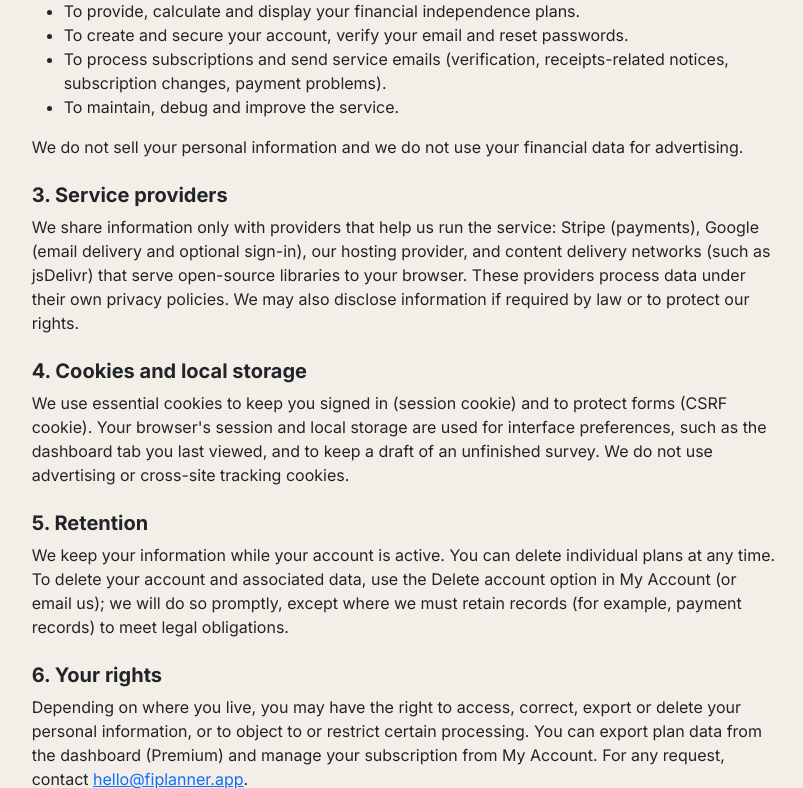
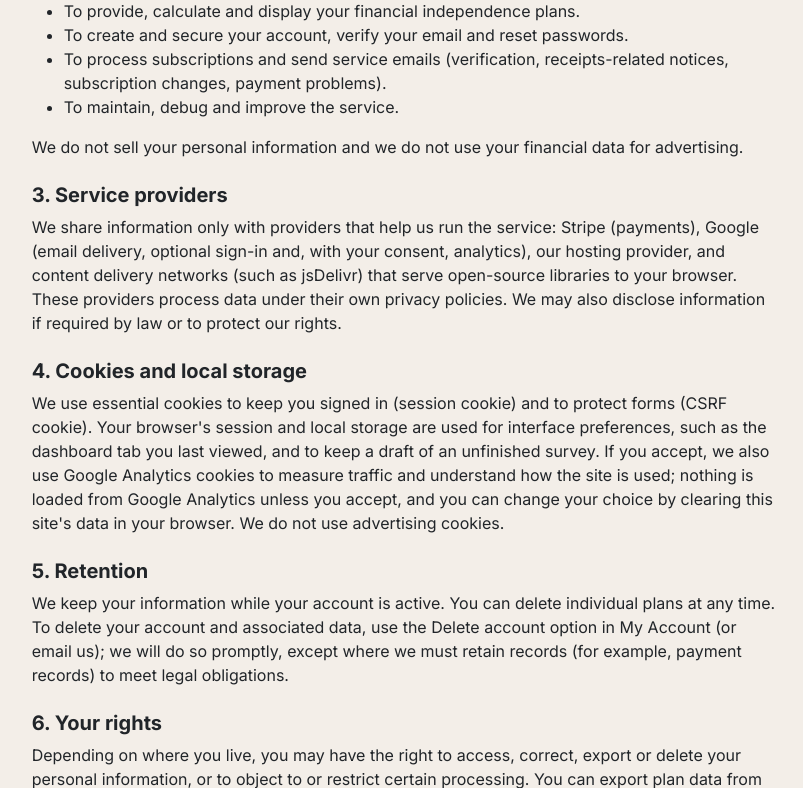
Before and after one commit to jschiffres/FIREWebsite, a Django app: page /privacy/ in a window 1280 px wide. Shown: the part 587-1375 px from the top of the page, without its empty margins (235-1038 px from the left). Run offline with Django 5.2, Linux system fonts and the light colour scheme.

Commit message:
Add consent-gated Google Analytics 4
Co-authored-by: Copilot App <223556219+Copilot@users.noreply.github.com>

```diff
--- a/FIRESimulator/FIRE/context_processors.py
+++ b/FIRESimulator/FIRE/context_processors.py
@@ -22,6 +22,7 @@ def premium(request):
     return {
         'css_version': _css_version(),
         'site_url': settings.SITE_URL.rstrip('/'),
+        'ga_measurement_id': settings.GA_MEASUREMENT_ID,
         'is_premium': user_is_premium(user),
         'free_plan_limit': settings.FREE_PLAN_LIMIT,
         'email_unverified': unverified,
--- a/FIRESimulator/FIRE/templates/FIRE/base.html
+++ b/FIRESimulator/FIRE/templates/FIRE/base.html
@@ -169,4 +169,42 @@
       </ul>
     </footer>
   </div>
+  {% if ga_measurement_id %}
+  <div id="consent-banner" class="position-fixed bottom-0 start-0 end-0 bg-dark text-light p-3 d-none" style="z-index:1080" role="region" aria-label="Cookie consent">
+    <div class="container d-flex flex-wrap align-items-center justify-content-between gap-2">
+      <span class="small">We use Google Analytics cookies to understand how the site is used. See our <a class="link-light" href="{% url 'privacy' %}">Privacy Policy</a>.</span>
+      <span>
+        <button type="button" id="consent-decline" class="btn btn-sm btn-outline-light me-2">Decline</button>
+        <button type="button" id="consent-accept" class="btn btn-sm btn-success">Accept</button>
+      </span>
+    </div>
+  </div>
+  <script>
+    (function () {
+      var id = "{{ ga_measurement_id|escapejs }}";
+      var banner = document.getElementById('consent-banner');
+      function load() {
+        window.dataLayer = window.dataLayer || [];
+        window.gtag = function () { dataLayer.push(arguments); };
+        gtag('js', new Date());
+        gtag('config', id, {anonymize_ip: true});
+        var s = document.createElement('script');
+        s.async = true;
+        s.src = 'https://www.googletagmanager.com/gtag/js?id=' + encodeURIComponent(id);
+        document.head.appendChild(s);
+      }
+      var choice = null;
+      try { choice = localStorage.getItem('ga_consent'); } catch (e) {}
+      if (choice === 'granted') { load(); }
+      else if (choice !== 'denied') { banner.classList.remove('d-none'); }
+      function set(v) {
+        try { localStorage.setItem('ga_consent', v); } catch (e) {}
+        banner.classList.add('d-none');
+        if (v === 'granted') { load(); }
+      }
+      document.getElementById('consent-accept').addEventListener('click', function () { set('granted'); });
+      document.getElementById('consent-decline').addEventListener('click', function () { set('denied'); });
+    })();
+  </script>
+  {% endif %}
 </body>
--- a/FIRESimulator/FIRE/templates/FIRE/privacy.html
+++ b/FIRESimulator/FIRE/templates/FIRE/privacy.html
@@ -25,10 +25,10 @@
   <p>We do not sell your personal information and we do not use your financial data for advertising.</p>
 
   <h2 class="fs-5 fw-bold mt-4">3. Service providers</h2>
-  <p>We share information only with providers that help us run the service: Stripe (payments), Google (email delivery and optional sign-in), our hosting provider, and content delivery networks (such as jsDelivr) that serve open-source libraries to your browser. These providers process data under their own privacy policies. We may also disclose information if required by law or to protect our rights.</p>
+  <p>We share information only with providers that help us run the service: Stripe (payments), Google (email delivery, optional sign-in and, with your consent, analytics), our hosting provider, and content delivery networks (such as jsDelivr) that serve open-source libraries to your browser. These providers process data under their own privacy policies. We may also disclose information if required by law or to protect our rights.</p>
 
   <h2 class="fs-5 fw-bold mt-4">4. Cookies and local storage</h2>
-  <p>We use essential cookies to keep you signed in (session cookie) and to protect forms (CSRF cookie). Your browser's session and local storage are used for interface preferences, such as the dashboard tab you last viewed, and to keep a draft of an unfinished survey. We do not use advertising or cross-site tracking cookies.</p>
+  <p>We use essential cookies to keep you signed in (session cookie) and to protect forms (CSRF cookie). Your browser's session and local storage are used for interface preferences, such as the dashboard tab you last viewed, and to keep a draft of an unfinished survey. If you accept, we also use Google Analytics cookies to measure traffic and understand how the site is used; nothing is loaded from Google Analytics unless you accept, and you can change your choice by clearing this site's data in your browser. We do not use advertising cookies.</p>
 
   <h2 class="fs-5 fw-bold mt-4">5. Retention</h2>
   <p>We keep your information while your account is active. You can delete individual plans at any time. To delete your account and associated data, use the Delete account option in My Account (or email us); we will do so promptly, except where we must retain records (for example, payment records) to meet legal obligations.</p>
--- a/FIRESimulator/FIRESimulator/settings.py
+++ b/FIRESimulator/FIRESimulator/settings.py
@@ -198,6 +198,8 @@ DEFAULT_FROM_EMAIL = os.environ.get(
 SERVER_EMAIL = DEFAULT_FROM_EMAIL
 # Base URL used for links inside emails; set to https://fiplanner.app in production.
 SITE_URL = os.environ.get('SITE_URL', 'http://127.0.0.1:8000')
+# Google Analytics 4 measurement ID (e.g. G-XXXXXXXXXX); analytics stays off when blank
+GA_MEASUREMENT_ID = os.environ.get('GA_MEASUREMENT_ID', '').strip()
 
 # Premium tier. Without a payment provider wired in, self-service upgrade is a demo that only works in DEBUG
 # (or when explicitly enabled); production upgrades should go through a real checkout.
```
Also changed, not shown: FIRESimulator/FIRE/tests.py (+9 -0 lines).
